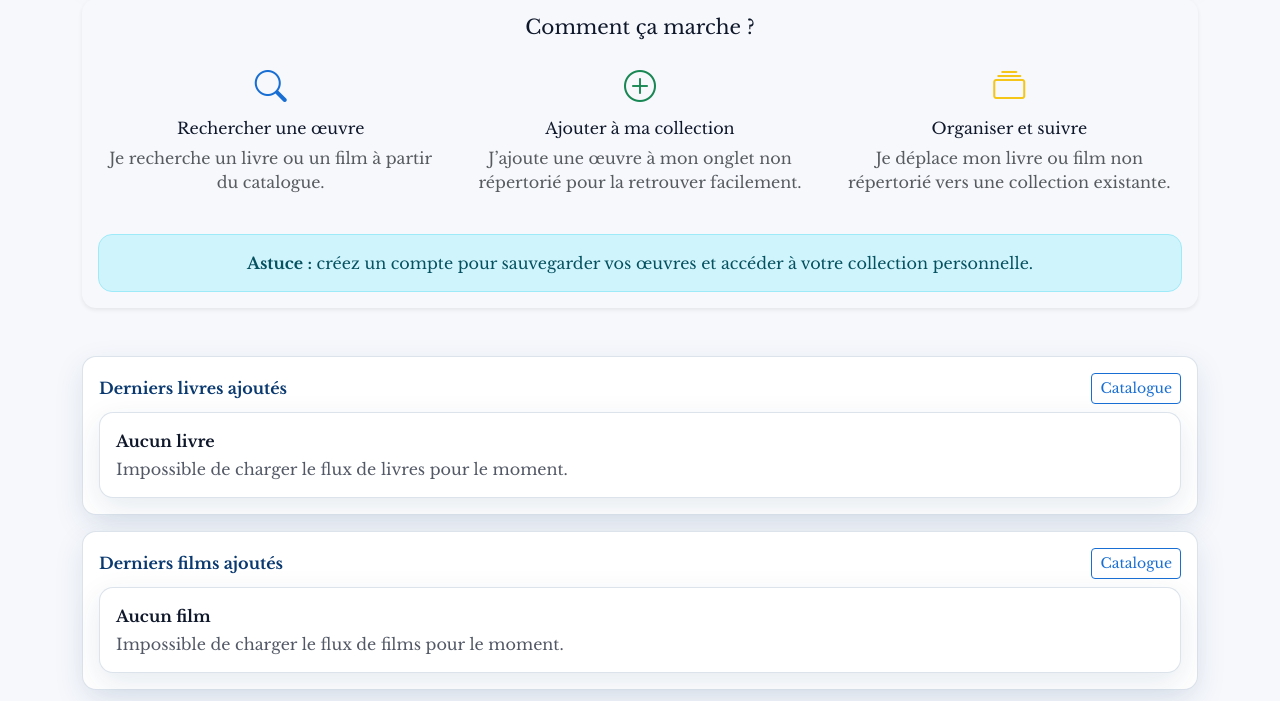
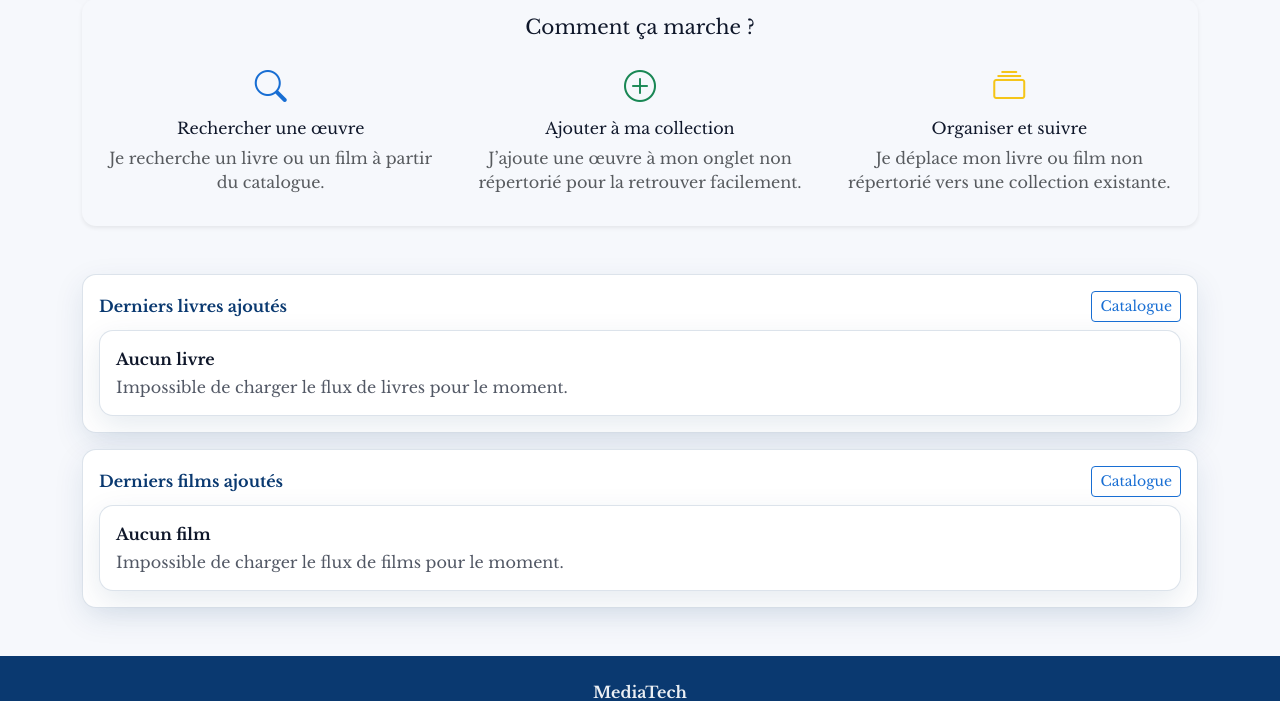
Before and after one commit to smaachaoui/mediatech, a Symfony app: template templates/home/index.html.twig in a window 1280 px wide. Shown: the part 466-1167 px from the top of the page. Run offline with Twig, Linux system fonts and the light colour scheme; the template is opened without the code that fills it, so the values that code supplies are empty; some libraries are stand-ins or nearby versions.

Commit message:
je rajoute un message en dessous de mon message de bienvenue pour les visiteurs

```diff
--- a/templates/home/index.html.twig
+++ b/templates/home/index.html.twig
@@ -10,12 +10,17 @@
         <h2 class="mt-home-hero__title mb-0">
           Bienvenue sur MediaTech !
         </h2>
+        {% if not app.user %}
+            <div class="alert alert-info mt-4 mb-0 text-center">
+              Créez un compte pour ajouter vos œuvres à votre espace personnel et constituer vos collections.
+            </div>
+        {% endif %}
       </div>
     </div>
   </section>
 
 
-  <section class="mt-4 mb-5">
+    <section class="mt-4 mb-5">
       <div class="card shadow-sm border-0">
         <div class="card-body">
           <h2 class="h5 mb-4 text-center">Comment ça marche ?</h2>
@@ -51,12 +56,6 @@
               </p>
             </div>
           </div>
-
-          {% if not app.user %}
-            <div class="alert alert-info mt-4 mb-0 text-center">
-              <strong>Astuce :</strong> créez un compte pour sauvegarder vos œuvres et accéder à votre collection personnelle.
-            </div>
-          {% endif %}
         </div>
       </div>
     </section>
```
